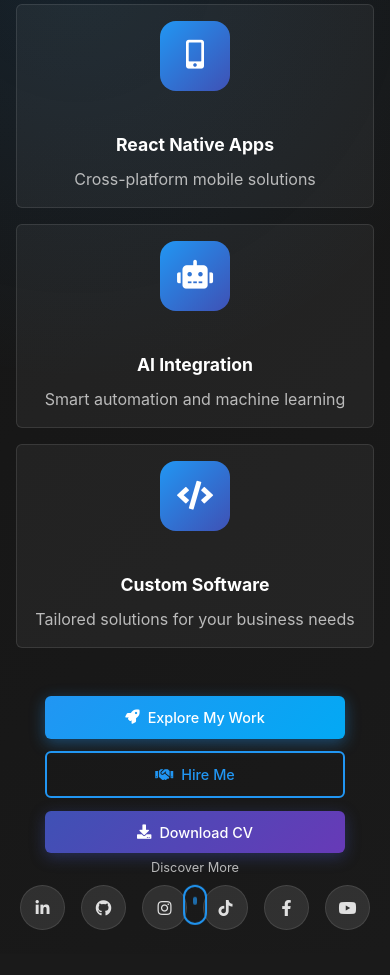
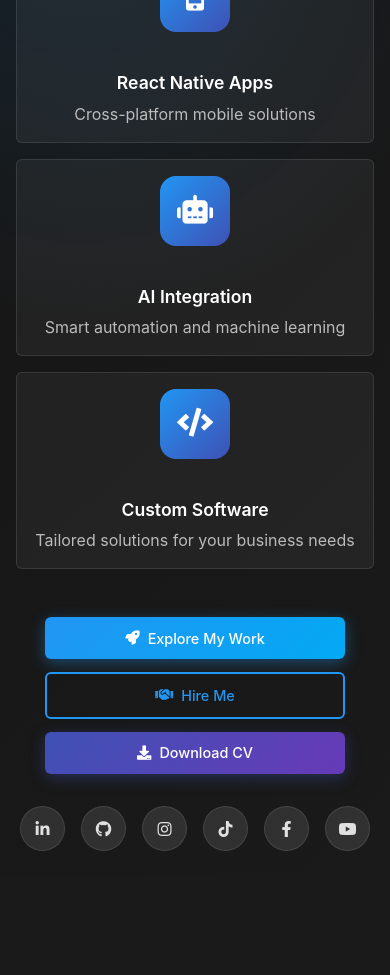
Before and after one commit to mohrashard/MohamedRashardPortfolio, a React (Create React App) app: page / in a window 390 px wide. Shown: the part 1020-1995 px from the top of the page. Built offline with nearby package versions, Linux system fonts and the light colour scheme.

Commit message:
added news

```diff
--- a/src/App.css
+++ b/src/App.css
@@ -1,4 +1,6 @@
-/* CSS Variables */
+/* Base Styles */
+@import url('https://fonts.googleapis.com/css2?family=Poppins:wght@300;400;500;600;700&display=swap');
+
 :root {
   --primary-color: #2196f3;
   --secondary-color: #03a9f4;
@@ -12,13 +14,12 @@
   --card-bg: #212121;
   --card-hover-bg: #252525;
   --card-shadow: 0 4px 20px rgba(0, 0, 0, 0.3);
+  --transition-speed: 0.3s;
+  --border-radius: 8px;
   --gradient-start: #2196f3;
   --gradient-end: #3f51b5;
-  --border-radius: 12px;
-  --transition: all 0.3s cubic-bezier(0.4, 0, 0.2, 1);
-}
-
-/* Base Styles */
+}
+
 * {
   margin: 0;
   padding: 0;
@@ -26,11 +27,39 @@
 }
 
 body {
-  font-family: 'Poppins', -apple-system, BlinkMacSystemFont, 'Segoe UI', Roboto, sans-serif;
+  font-family: 'Poppins', sans-serif;
   line-height: 1.6;
   color: var(--text-color);
   background-color: var(--background-color);
+  scroll-behavior: smooth;
+}
+
+.app {
   overflow-x: hidden;
+  position: relative;
+}
+
+h1, h2, h3, h4, h5, h6 {
+  margin-bottom: 0.5rem;
+  line-height: 1.2;
+  font-weight: 600;
+}
+
+a {
+  text-decoration: none;
+  color: var(--primary-color);
+  transition: color var(--transition-speed);
+}
+
+a:hover {
+  color: var(--secondary-color);
+}
+
+button {
+  cursor: pointer;
+  border: none;
+  background: none;
+  font-family: inherit;
 }
 
 /* Header Styles */
@@ -801,12 +830,11 @@ body {
     font-size: 0.9rem;
   }
 }
-
 /* Main mobile breakpoint - UPDATED with performance optimizations */
 @media (max-width: 768px) {
   .home-section {
     padding: 6rem 1rem 2rem;
-    min-height: auto;
+    min-height: 160vh; /* Increased height */
   }
 
   .home-content {
@@ -825,7 +853,7 @@ body {
   }
 
   .typing-effect {
-    animation: none; /* Disable typing animation on mobile */
+
     border-right: none;
     white-space: normal;
     display: block;
@@ -847,6 +875,7 @@ body {
     flex-direction: column;
     text-align: center;
     align-items: center;
+    backdrop-filter: none;
   }
 
   .service-icon {
@@ -881,6 +910,7 @@ body {
     width: 45px;
     height: 45px;
     font-size: 1rem;
+    backdrop-filter: none;
   }
 
   /* Simplify graphics on mobile */
@@ -909,6 +939,7 @@ body {
     padding: 1rem;
     font-size: 0.7rem;
     transform: translate(-50%, -50%) scale(0.8);
+    backdrop-filter: none;
   }
 
   /* Reduce animation intensity on mobile */
@@ -943,16 +974,24 @@ body {
   }
 
   .scroll-indicator {
-    bottom: 20px;
+    bottom: -20px;
   }
 
   .scroll-indicator span {
     font-size: 0.8rem;
   }
-}
-
+
+  /* Background performance optimization */
+  .home-section::before {
+    background: radial-gradient(circle at 20% 50%, rgba(33, 150, 243, 0.1) 0%, transparent 40%),
+                radial-gradient(circle at 80% 20%, rgba(63, 81, 181, 0.1) 0%, transparent 40%);
+  }
+}
+
+/* Extra small screens */
 @media (max-width: 480px) {
   .home-section {
+    min-height: 150vh; /* Slightly taller for very small screens */
     padding: 5rem 1rem 1.5rem;
   }
 
@@ -1010,31 +1049,11 @@ body {
   }
 }
 
-/* Add this for immediate mobile detection and styling */
+/* Immediate mobile detection for height adjustments */
 @media (max-width: 768px) and (max-height: 900px) {
   .home-section {
-    min-height: 100vh;
+    min-height: 120vh;
     padding-top: 5rem;
-  }
-}
-
-/* Performance optimizations for mobile */
-@media (max-width: 768px) {
-  .home-section::before {
-    background: radial-gradient(circle at 20% 50%, rgba(33, 150, 243, 0.1) 0%, transparent 40%),
-                radial-gradient(circle at 80% 20%, rgba(63, 81, 181, 0.1) 0%, transparent 40%);
-  }
-
-  .service-item {
-    backdrop-filter: none;
-  }
-
-  .social-icon {
-    backdrop-filter: none;
-  }
-
-  .code-lines {
-    backdrop-filter: none;
   }
 }
 
@@ -1049,6 +1068,9 @@ body {
     scroll-behavior: auto !important;
   }
 }
+
+
+
 /* About Section */
 .about-section {
   background-color: var(--section-bg-dark);
--- a/src/App.js
+++ b/src/App.js
@@ -179,15 +179,7 @@ function App() {
         </button>
       </li>
 
-      {/* ✅ Services with same style */}
-      <li>
-        <Link
-          to="/services"
-          className={location.pathname === "/services" ? "active" : ""}
-        >
-          Services
-        </Link>
-      </li>
+
 
       <li>
         <button
@@ -196,6 +188,16 @@ function App() {
         >
           Contact
         </button>
+      </li>
+
+            {/* ✅ Services with same style */}
+      <li>
+        <Link
+          to="/services"
+          className={location.pathname === "/services" ? "active" : ""}
+        >
+          Services
+        </Link>
       </li>
     </ul>
   </nav>
@@ -272,7 +274,7 @@ function App() {
             <div className="cta-buttons">
               <button
                 className="primary-btn"
-                onClick={() => scrollToSection("portfolio")}
+                onClick={() => scrollToSection("projects")}
                 aria-label="View my portfolio and projects"
               >
                 <i className="fas fa-rocket"></i>
@@ -298,7 +300,7 @@ function App() {
 
             <div className="social-links">
               <a
-                href="https://www.linkedin.com/in/mohamed-rashard"
+                href="https://www.linkedin.com/in/mohamedrashard"
                 className="social-icon linkedin"
                 aria-label="Connect on LinkedIn"
                 target="_blank"
@@ -308,7 +310,7 @@ function App() {
                 <span className="tooltip">LinkedIn</span>
               </a>
               <a
-                href="https://github.com/mohamed-rashard"
+                href="https://github.com/mohrashard/"
                 className="social-icon github"
                 aria-label="View GitHub Profile"
                 target="_blank"
@@ -421,18 +423,7 @@ function App() {
 
         <div className="particles-container"></div>
 
-        <div
-          className="scroll-indicator"
-          onClick={() => scrollToSection("about")}
-          role="button"
-          tabIndex="0"
-          aria-label="Scroll to about section"
-        >
-          <span>Discover More</span>
-          <div className="mouse">
-            <div className="mouse-wheel"></div>
-          </div>
-        </div>
+
       </section>
 
       {/* About Section */}
```
